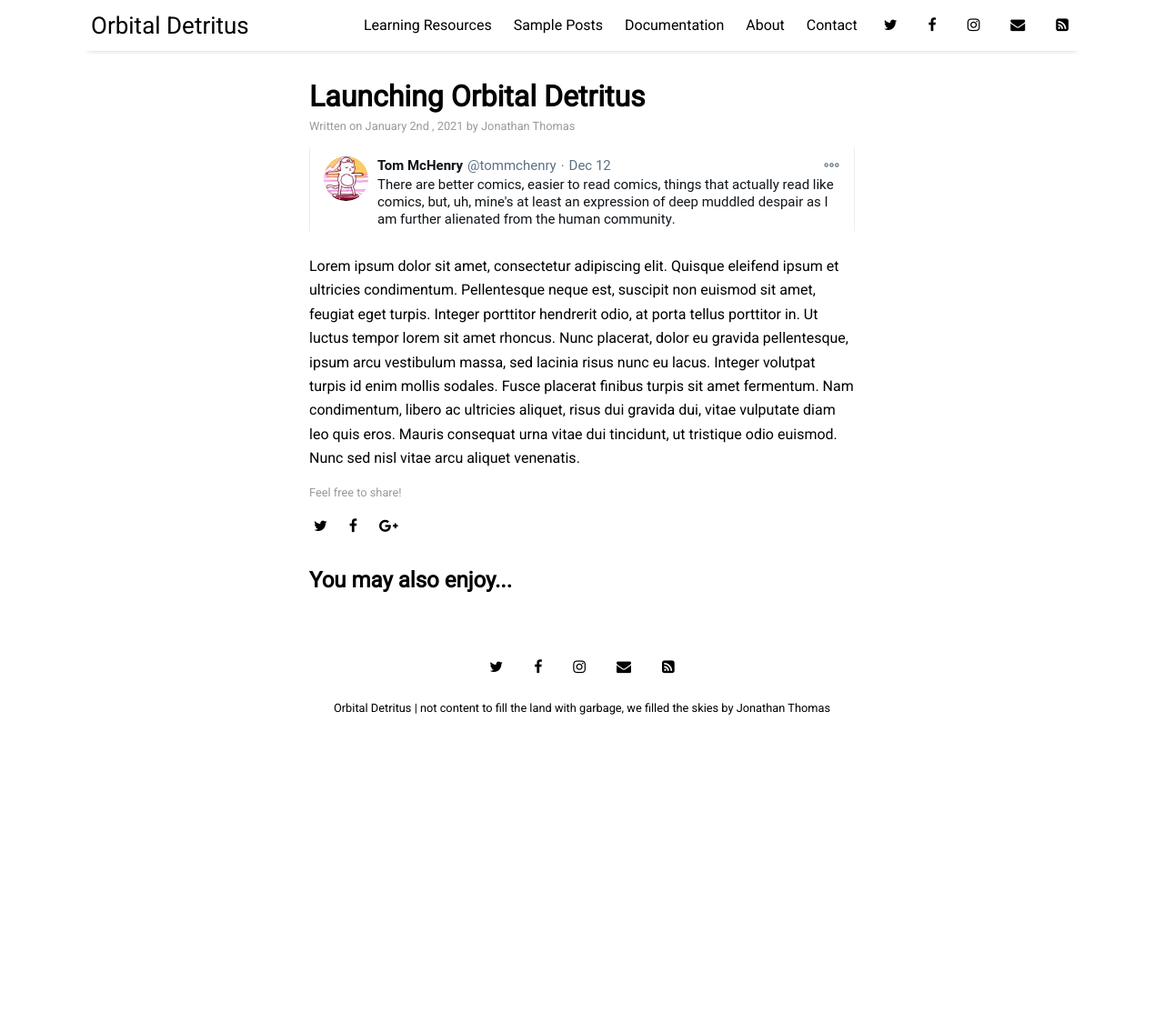
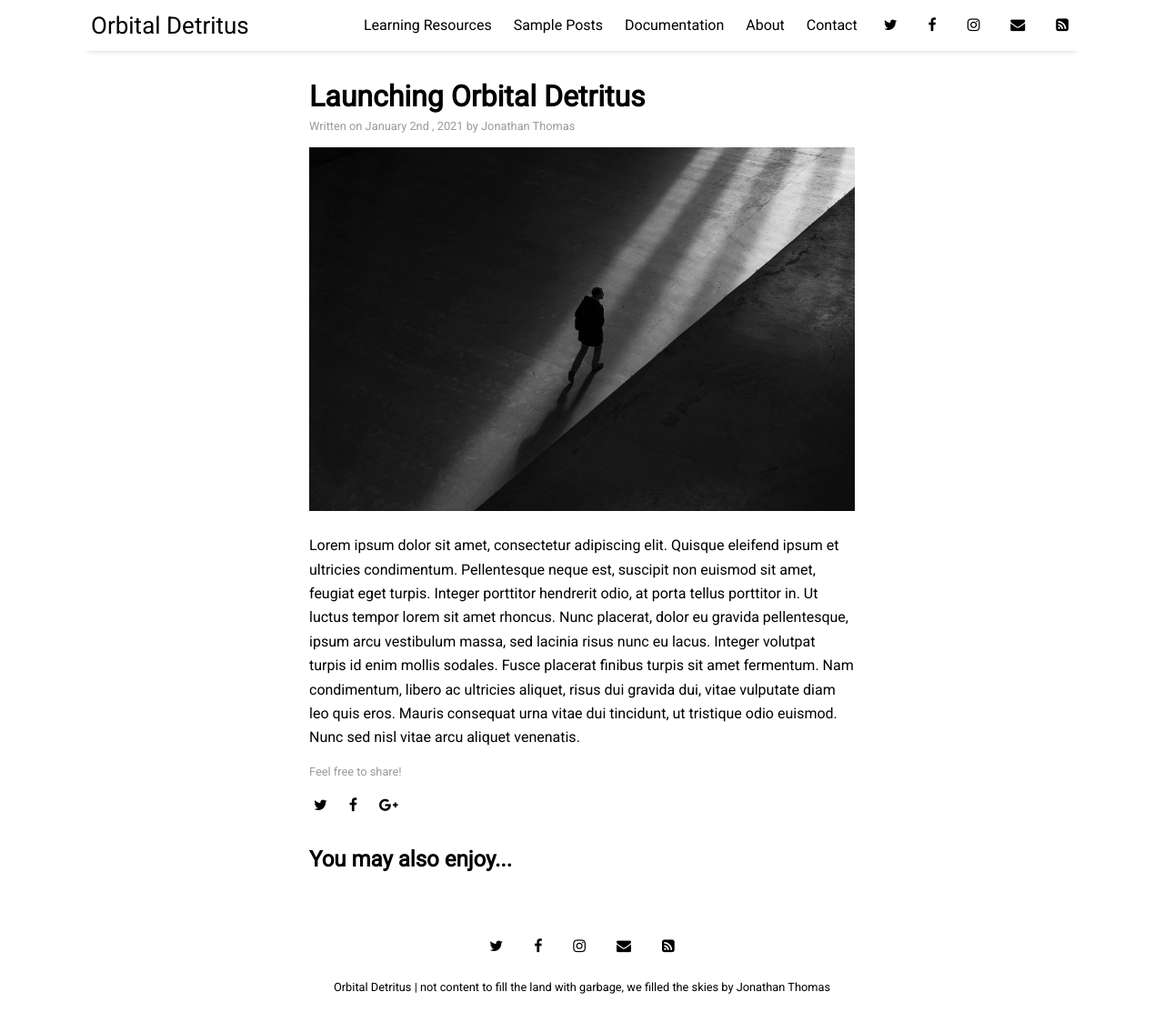
Before and after one commit to orbitaldetritus/orbitaldetritus.github.io, a Jekyll site: the page built from _posts/2021-01-02-launching-orbital-detritus.md, in a window 1280 px wide and 1124 px high. Shown: the whole window at 91% size. Built offline with Jekyll 4.4.1, drawn with Linux system fonts in a browser that asks for light colours; nearby versions of some CDN libraries.

Commit message:
update launch post image

```diff
--- a/_posts/2021-01-02-launching-orbital-detritus.md
+++ b/_posts/2021-01-02-launching-orbital-detritus.md
@@ -2,8 +2,7 @@
 layout: post
 title: Launching Orbital Detritus
 categories: sample
-image: tomtwittersnip.png
-date: 2021-01-02
+image: launchpost.jpg
 ---
 
 Lorem ipsum dolor sit amet, consectetur adipiscing elit. Quisque eleifend ipsum et ultricies condimentum. Pellentesque neque est, suscipit non euismod sit amet, feugiat eget turpis. Integer porttitor hendrerit odio, at porta tellus porttitor in. Ut luctus tempor lorem sit amet rhoncus. Nunc placerat, dolor eu gravida pellentesque, ipsum arcu vestibulum massa, sed lacinia risus nunc eu lacus. Integer volutpat turpis id enim mollis sodales. Fusce placerat finibus turpis sit amet fermentum. Nam condimentum, libero ac ultricies aliquet, risus dui gravida dui, vitae vulputate diam leo quis eros. Mauris consequat urna vitae dui tincidunt, ut tristique odio euismod. Nunc sed nisl vitae arcu aliquet venenatis.
```
Also changed, not shown: assets/img/launchpost.jpg (added).
